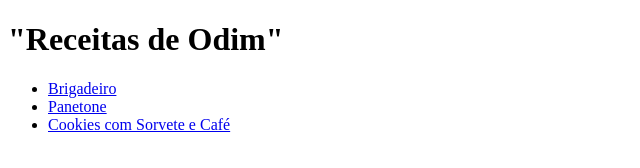
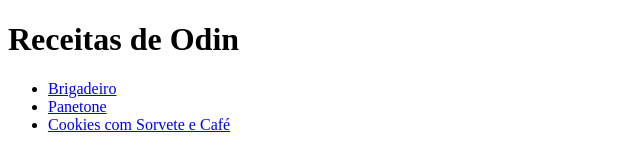
Before and after one commit to davitotora/odin-recipes, a plain HTML site: page index.html in a window 1280 px wide. Shown: the whole page, without its empty margins (0-640 px from the left). Drawn offline with Linux system fonts and the light colour scheme.

Commit message:
Breve correção no título da página

```diff
--- a/index.html
+++ b/index.html
@@ -5,7 +5,7 @@
     <title>Que Delícia!</title>
 </head>
 <body>
-    <h1>"Receitas de Odim"</h1>
+    <h1>Receitas de Odin</h1>
     <ul>
         <li><a href="./recipes/brigadeiro.html">Brigadeiro</a></li>
         <li><a href="./recipes/panetone.html">Panetone</a></li>
```
